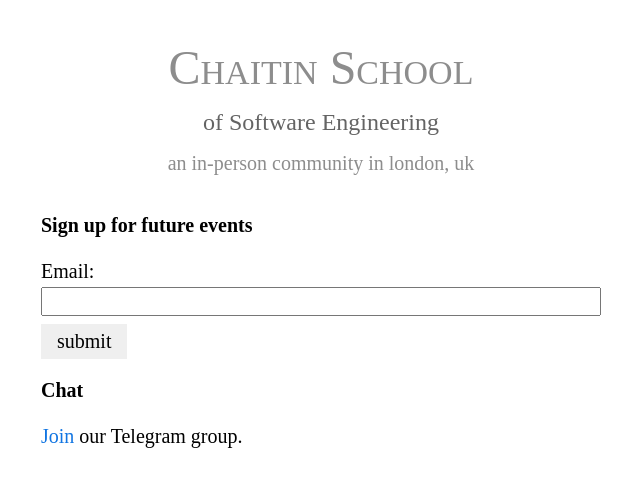
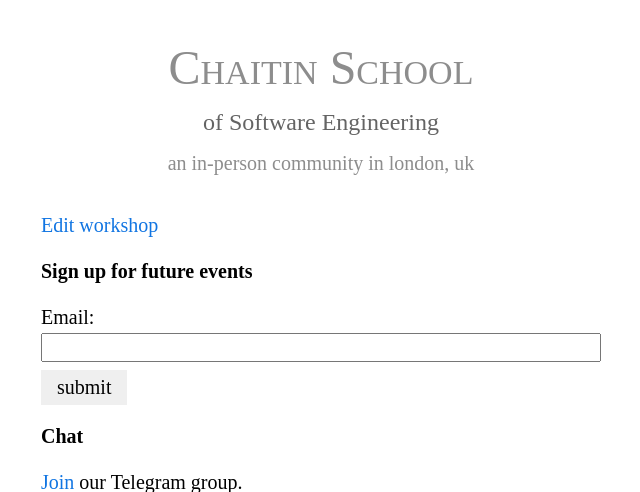
Before and after one commit to chaitinschool/chaitinschool.org, a Django app: template main/templates/main/workshop_detail.html in a window 1280 px wide. Shown: the top 492 px of the page, without its empty margins (319-959 px from the left). Run offline with Django 3.2, Linux system fonts and the light colour scheme; the template is opened without the code that fills it, so the values that code supplies are empty.

Commit message:
add edit workshop admin link on workshop detail

```diff
--- a/main/templates/main/workshop_detail.html
+++ b/main/templates/main/workshop_detail.html
@@ -12,6 +12,9 @@
 {% block content %}
 <article>
     <h1 style="font-size: 30px; font-weight: 700;">{{ object.title }}</h1>
+    <p>
+        <a href="{% url 'admin:main_workshop_change' object.id %}">Edit workshop</a>
+    </p>
 
     <div>
         {{ object.body_as_html|safe }}
```
